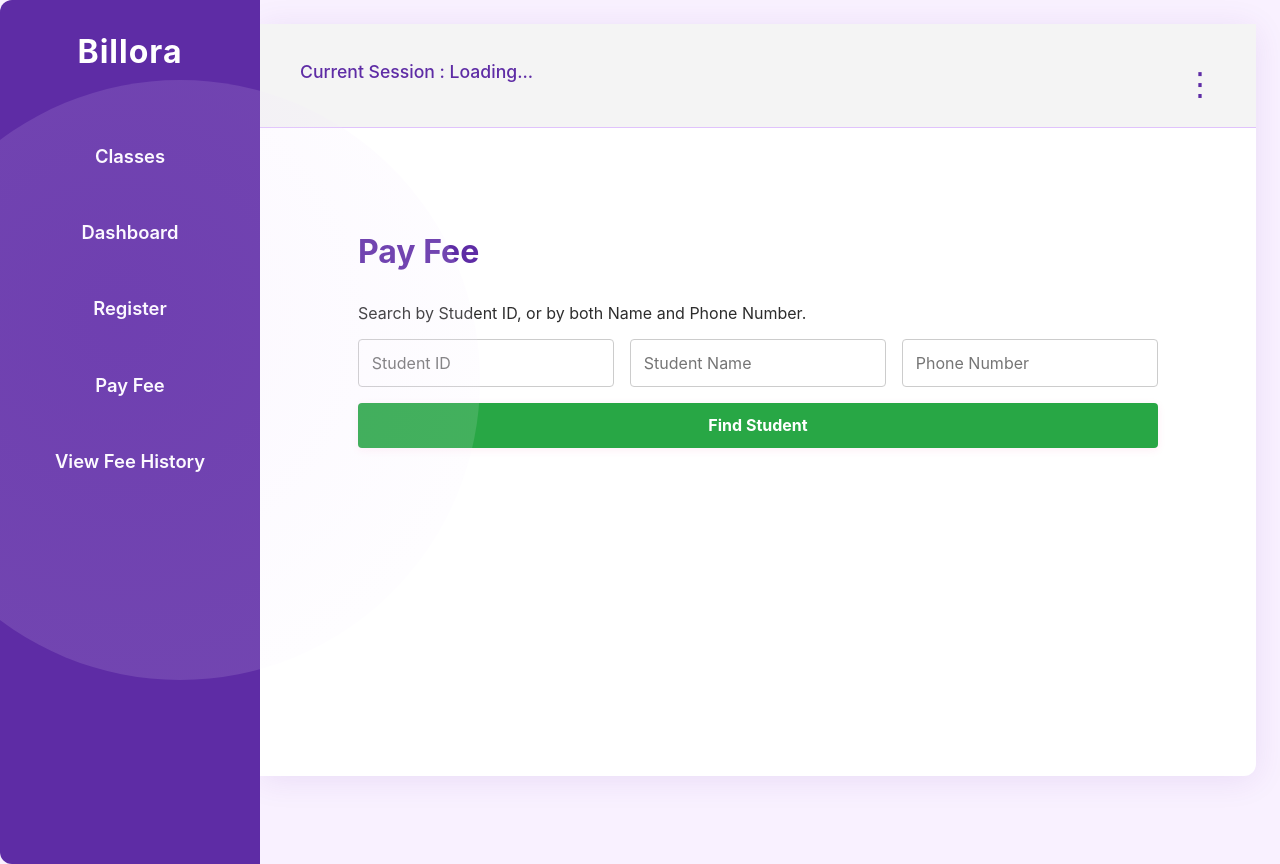
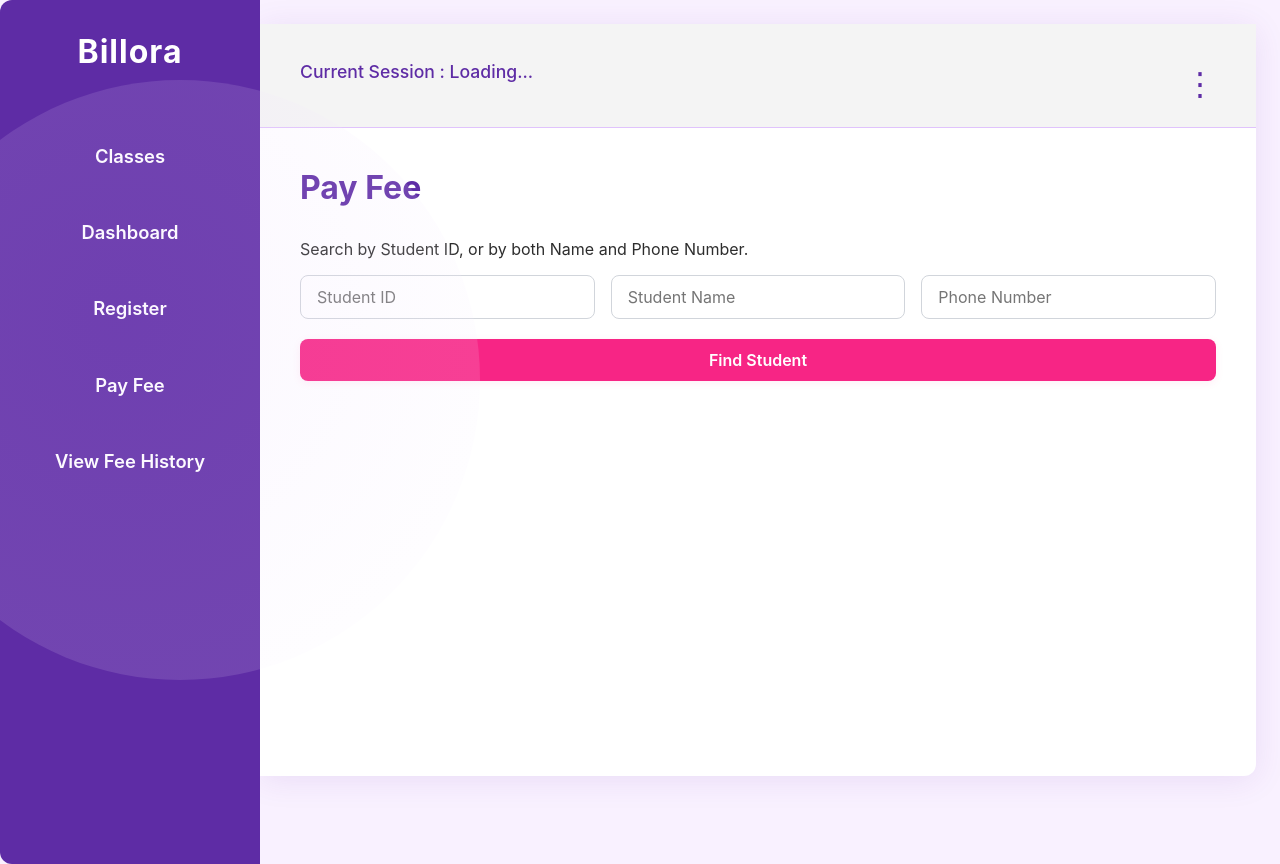
Before and after one commit to SukhnaazRandhawa/fee-management-system, a React (Create React App) app in the folder frontend/: page /dashboard/payfee in a window 1280 px wide. Built offline with nearby package versions, Linux system fonts and the light colour scheme; no server answers; sample sign-in values are in the browser's storage.

Commit message:
designing the pay fee

```diff
--- a/frontend/src/pages/views/PayFeeView.css
+++ b/frontend/src/pages/views/PayFeeView.css
@@ -1,60 +1,156 @@
-.pay-fee-view {
-    max-width: 800px;
-    margin: 2rem auto;
-    padding: 2rem;
-    text-align: left;
+.pay-fee-bg {
+    min-height: 100vh;
+    background: #f9f1ff;
+    display: flex;
+    flex-direction: column;
+    align-items: center;
+    justify-content: flex-start;
+    padding: 2.5rem 0 0 0;
+}
+
+.pay-fee-card {
+    background: #fff;
+    border-radius: 18px;
+    box-shadow: 0 4px 24px rgba(94,44,165,0.10);
+    padding: 2.5rem 2.5rem 2rem 2.5rem;
+    max-width: 600px;
+    width: 100%;
+    margin: 0 auto 2rem auto;
+    display: flex;
+    flex-direction: column;
+    align-items: stretch;
+}
+
+.pay-fee-card h2 {
+    color: #5E2CA5;
+    font-size: 2rem;
+    font-weight: 700;
+    margin-bottom: 1.2rem;
+    text-align: center;
+    letter-spacing: 0.5px;
+}
+
+.pay-fee-card p {
+    color: #5E2CA5;
+    font-size: 1.08rem;
+    margin-bottom: 1.2rem;
+    text-align: center;
 }
 
 .find-student-form {
     display: flex;
     flex-direction: column;
-    gap: 1rem;
+    gap: 1.2rem;
     margin-bottom: 1.5rem;
 }
 
 .search-grid {
     display: grid;
-    grid-template-columns: repeat(auto-fill, minmax(200px, 1fr));
+    grid-template-columns: repeat(3, 1fr);
     gap: 1rem;
 }
 
+.pay-fee-card input,
+.pay-fee-card select {
+    padding: 0.9rem 1rem;
+    border-radius: 8px;
+    border: 1.5px solid #e0c3fc;
+    font-size: 1.08rem;
+    outline: none;
+    background: #f9f1ff;
+    transition: border 0.2s;
+    box-sizing: border-box;
+}
+.pay-fee-card input:focus,
+.pay-fee-card select:focus {
+    border: 1.5px solid #5e2ca5;
+    background: #fff;
+}
+
+.pay-fee-card button {
+    background: #27ae60;
+    color: #fff;
+    font-weight: 700;
+    border: none;
+    border-radius: 8px;
+    padding: 1rem 0;
+    font-size: 1.15rem;
+    cursor: pointer;
+    margin-top: 1.2rem;
+    transition: background 0.2s, transform 0.2s;
+    box-shadow: 0 2px 8px rgba(39,174,96,0.08);
+}
+.pay-fee-card button:hover {
+    background: #219150;
+    transform: translateY(-2px) scale(1.03);
+}
+
 .student-details-card {
-    background-color: #f9f9f9;
-    border: 1px solid #e0e0e0;
-    border-radius: 8px;
-    padding: 2rem;
+    background: #f9f1ff;
+    border-radius: 12px;
+    box-shadow: 0 2px 8px rgba(94,44,165,0.06);
+    padding: 2rem 1.5rem;
     margin-top: 1.5rem;
 }
 
 .student-details-card h3 {
+    color: #5E2CA5;
+    font-size: 1.2rem;
+    font-weight: 700;
     margin-top: 0;
+    margin-bottom: 1rem;
+}
+
+.student-details-card p {
+    color: #2d2d2d;
+    margin: 0.2rem 0;
+    font-size: 1.08rem;
 }
 
 .payment-form {
     display: flex;
     flex-direction: column;
-    gap: 1rem;
+    gap: 1.2rem;
     margin-top: 1.5rem;
 }
 
-/* Re-using some styles from RegisterView.css for form elements */
-.pay-fee-view input,
-.pay-fee-view select,
-.pay-fee-view button {
-    padding: 0.8rem;
-    border-radius: 4px;
-    border: 1px solid #ccc;
-    font-size: 1rem;
+.success-message {
+    margin-top: 1.2rem;
+    padding: 1rem;
+    background-color: #e6fbe8;
+    color: #22bb33;
+    border: 1.5px solid #b6f2c8;
+    border-radius: 8px;
+    font-weight: 600;
+    box-shadow: 0 2px 8px rgba(34,187,51,0.06);
+    text-align: center;
 }
 
-.pay-fee-view button {
-    background-color: #28a745;
-    color: white;
-    font-weight: bold;
-    cursor: pointer;
-    border: none;
+.error-message {
+    margin-top: 1.2rem;
+    padding: 1rem;
+    background-color: #fbe6e6;
+    color: #d90429;
+    border: 1.5px solid #f5b6b6;
+    border-radius: 8px;
+    font-weight: 600;
+    box-shadow: 0 2px 8px rgba(217,4,41,0.06);
+    text-align: center;
 }
 
-.pay-fee-view button:hover {
-    background-color: #218838;
+@media (max-width: 900px) {
+    .pay-fee-bg {
+        padding: 1.2rem 0.5rem 0 0.5rem;
+    }
+    .pay-fee-card {
+        padding: 1.2rem 0.5rem;
+        min-width: 0;
+        max-width: 98vw;
+    }
+    .student-details-card {
+        padding: 1rem 0.5rem;
+    }
+    .search-grid {
+        grid-template-columns: 1fr;
+    }
 }
```
